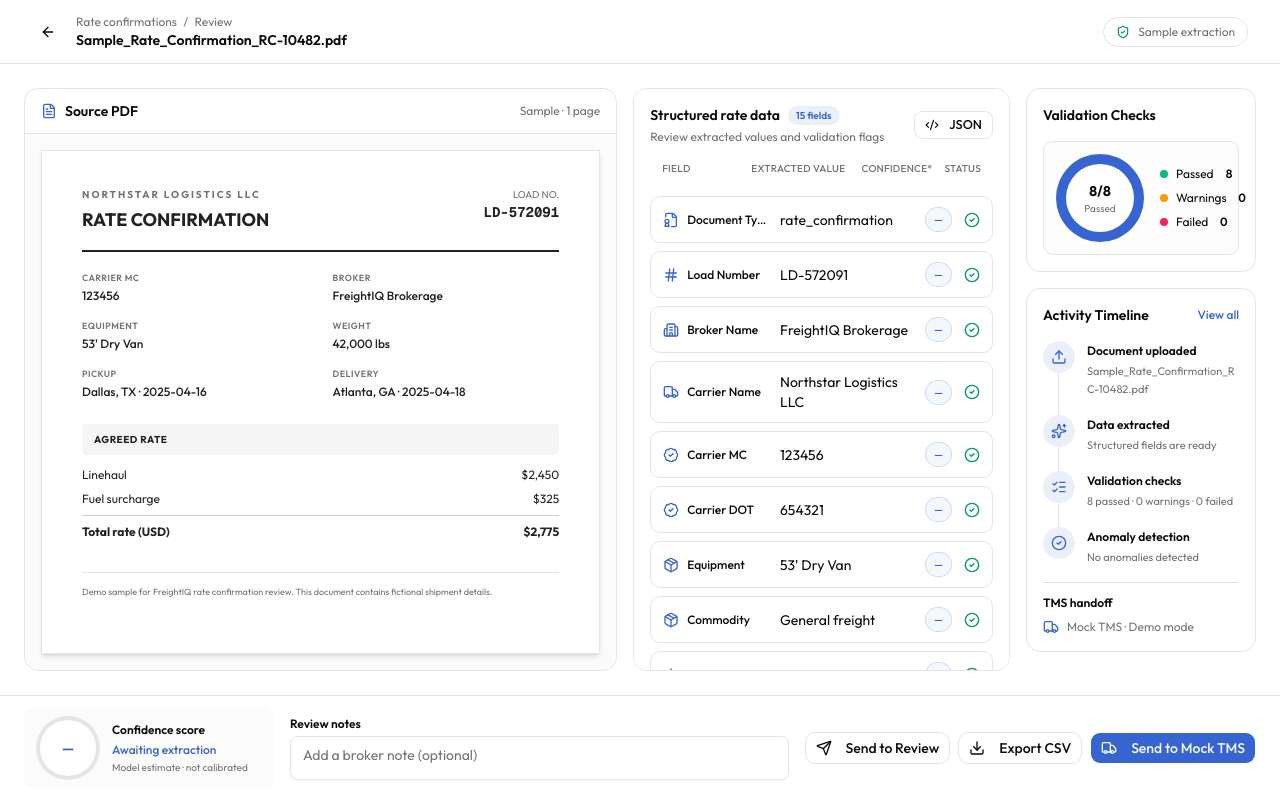
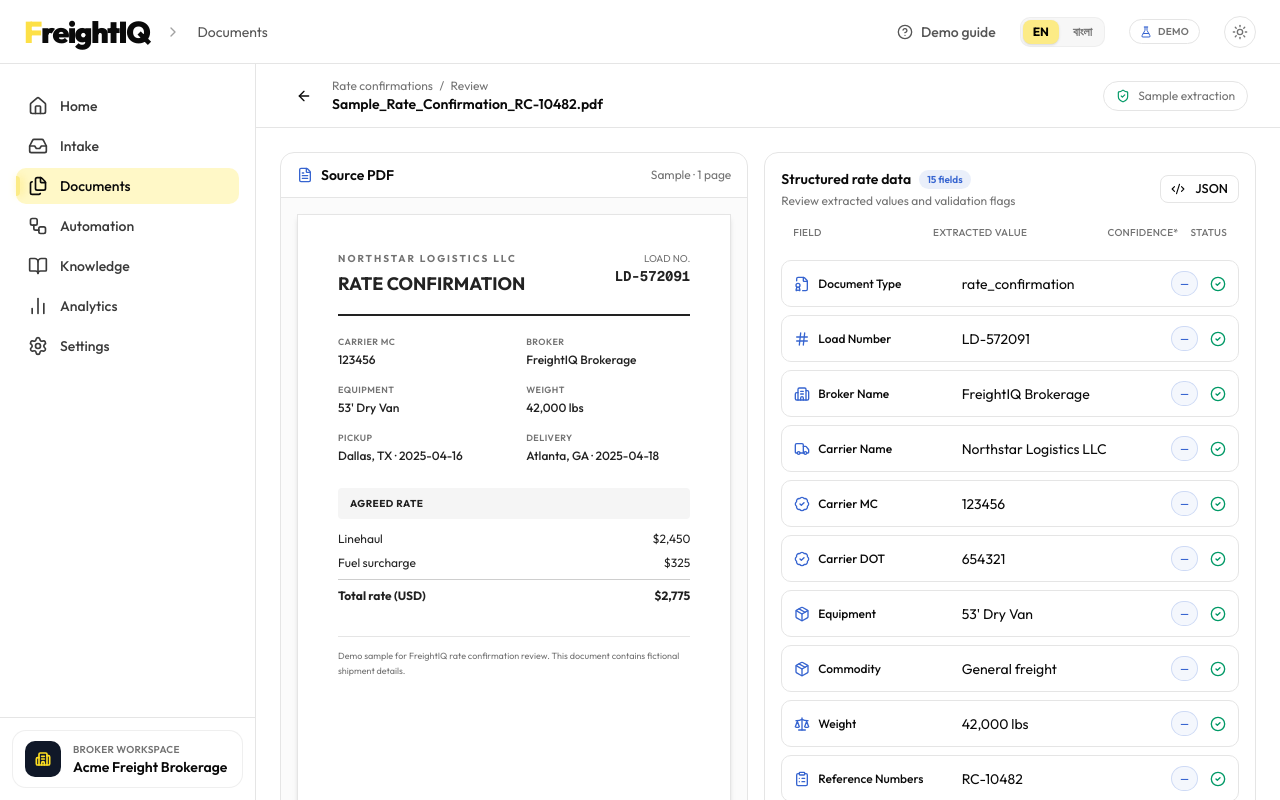
Before and after one commit to Xiyon-AI/freightiq-demo, a Next.js app: page /documents in a window 1280 px wide. Both pictures are taken after a click on the button "Open sample". Built offline with nearby package versions, Linux system fonts and the light colour scheme; no server answers.

Commit message:
feat: improve layout and structure of document review component

```diff
--- a/src/components/documents/document-review.tsx
+++ b/src/components/documents/document-review.tsx
@@ -195,13 +195,14 @@ export function DocumentReview({ document, onClose }: { document: ReviewDocument
   const visibleActivity = showAllActivity ? activity : activity.slice(0, 4);
 
   return (
-    <div className="fixed inset-0 z-50 flex flex-col bg-background text-foreground">
+    <div className="fixed inset-x-0 bottom-0 top-16 z-50 flex flex-col bg-background text-foreground md:left-64">
       <header className="flex h-16 shrink-0 items-center justify-between border-b border-border bg-card px-5 lg:px-8">
         <div className="flex min-w-0 items-center gap-3"><Button variant="ghost" size="icon" onClick={onClose} aria-label="Back to documents"><ArrowLeft className="h-4 w-4" /></Button><div className="min-w-0"><p className="text-xs text-muted-foreground">Rate confirmations <span className="mx-1">/</span> Review</p><h1 className="truncate text-sm font-semibold">{document.filename}</h1></div></div>
         <span className="hidden items-center gap-2 rounded-full border border-border px-3 py-1.5 text-xs text-muted-foreground sm:flex"><ShieldCheck className="h-3.5 w-3.5 text-emerald-600" />{document.sample ? "Sample extraction" : extractState === "loading" ? "Extracting document" : extractState === "success" ? "Extraction complete" : "PDF received"}</span>
       </header>
 
-      <main className="grid min-h-0 w-full max-w-screen-2xl flex-1 self-center grid-cols-1 gap-4 overflow-auto p-4 lg:grid-cols-[minmax(0,1fr)_minmax(0,1.05fr)] lg:p-6">
+      <main className="min-h-0 w-full max-w-screen-2xl flex-1 self-center overflow-auto p-4 lg:p-6">
+        <div className="grid grid-cols-1 gap-4 xl:grid-cols-[minmax(0,1fr)_minmax(0,1.05fr)]">
         <section className="flex min-h-[420px] flex-col overflow-hidden rounded-xl border border-border bg-card">
           <div className="flex items-center justify-between border-b border-border px-4 py-3"><div className="flex items-center gap-2 text-sm font-semibold"><FileText className="h-4 w-4 text-primary" /> Source {isPdf ? "PDF" : "Document"}</div><span className="text-xs text-muted-foreground">{document.sample ? "Sample · 1 page" : "Uploaded file"}</span></div>
           <div className="relative flex flex-1 justify-center overflow-auto bg-muted/40 p-4">
@@ -209,7 +210,7 @@ export function DocumentReview({ document, onClose }: { document: ReviewDocument
           </div>
         </section>
 
-        <section className="grid min-h-0 gap-4 xl:grid-cols-[minmax(0,1fr)_230px]">
+        <section className="grid min-h-0 gap-4 2xl:grid-cols-[minmax(0,1fr)_270px]">
           <div className="min-h-[350px] overflow-auto rounded-xl border border-border bg-card p-4">
             <div className="mb-4 flex items-center justify-between gap-3"><div><div className="flex items-center gap-2"><h2 className="text-sm font-semibold">Structured rate data</h2>{fields && <span className="rounded-full bg-primary/10 px-2 py-0.5 text-[10px] font-semibold text-primary">{Object.keys(fields).length} fields</span>}</div><p className="mt-1 text-xs text-muted-foreground">{extractState === "loading" ? "OpenRouter is extracting document fields…" : fields ? "Review extracted values and validation flags" : "Extracted fields will appear here"}</p></div>{fields && <Button variant="outline" size="sm" onClick={() => setShowJson((value) => !value)}><Code2 className="mr-1.5 h-3.5 w-3.5"/>{showJson ? "Fields" : "JSON"}</Button>}</div>
             {extractState === "loading" && !fields ? <div className="flex min-h-52 flex-col items-center justify-center text-sm text-muted-foreground"><LoaderCircle className="mb-3 h-6 w-6 animate-spin text-primary"/>Extracting document data…</div> : extractState === "error" ? <div className="rounded-lg border border-rose-200 bg-rose-50 p-4"><p className="text-sm font-semibold text-rose-800">Extraction failed</p><p className="mt-1 text-xs text-rose-700">{extractError}</p><p className="mt-2 text-xs text-rose-700">Check OPENROUTER_API_KEY, model availability, and your free usage limits. PDFs are limited to 4 MB in this demo.</p></div> : fields ? showJson ? <pre className="overflow-auto rounded-lg bg-muted/40 p-4 text-xs leading-relaxed">{JSON.stringify(fields, null, 2)}</pre> : <div className="space-y-5">
@@ -257,10 +258,10 @@ export function DocumentReview({ document, onClose }: { document: ReviewDocument
             </section>
           </div>
         </section>
-      </main>
+        </div>
 
-      <footer className="shrink-0 border-t border-border bg-card px-4 py-3 lg:px-6">
-        <div className="mx-auto grid max-w-screen-2xl items-center gap-4 lg:grid-cols-[250px_minmax(180px,1fr)_auto]">
+        <footer className="mt-4 border-t border-border bg-card py-4">
+          <div className="mx-auto grid max-w-screen-2xl items-center gap-4 2xl:grid-cols-[250px_minmax(180px,1fr)_auto]">
             <div className="flex items-center gap-3 rounded-lg bg-muted/40 px-3 py-2">
               <div className="relative flex h-16 w-16 shrink-0 items-center justify-center rounded-full p-[4px]" style={{ background: `conic-gradient(var(--primary) ${(averageConfidence ?? 0) * 3.6}deg, var(--border) 0deg)` }}>
                 <div className="flex h-full w-full items-center justify-center rounded-full bg-card text-sm font-bold tabular-nums text-primary">{averageConfidence === null ? "—" : `${averageConfidence}%`}</div>
@@ -272,6 +273,7 @@ export function DocumentReview({ document, onClose }: { document: ReviewDocument
           </div>
           {message && <p role="status" className="mx-auto mt-2 max-w-screen-2xl text-right text-xs text-emerald-700">{message}</p>}
         </footer>
+      </main>
     </div>
   );
 }
```
Lines whose indentation alone changed are shown as unchanged.
